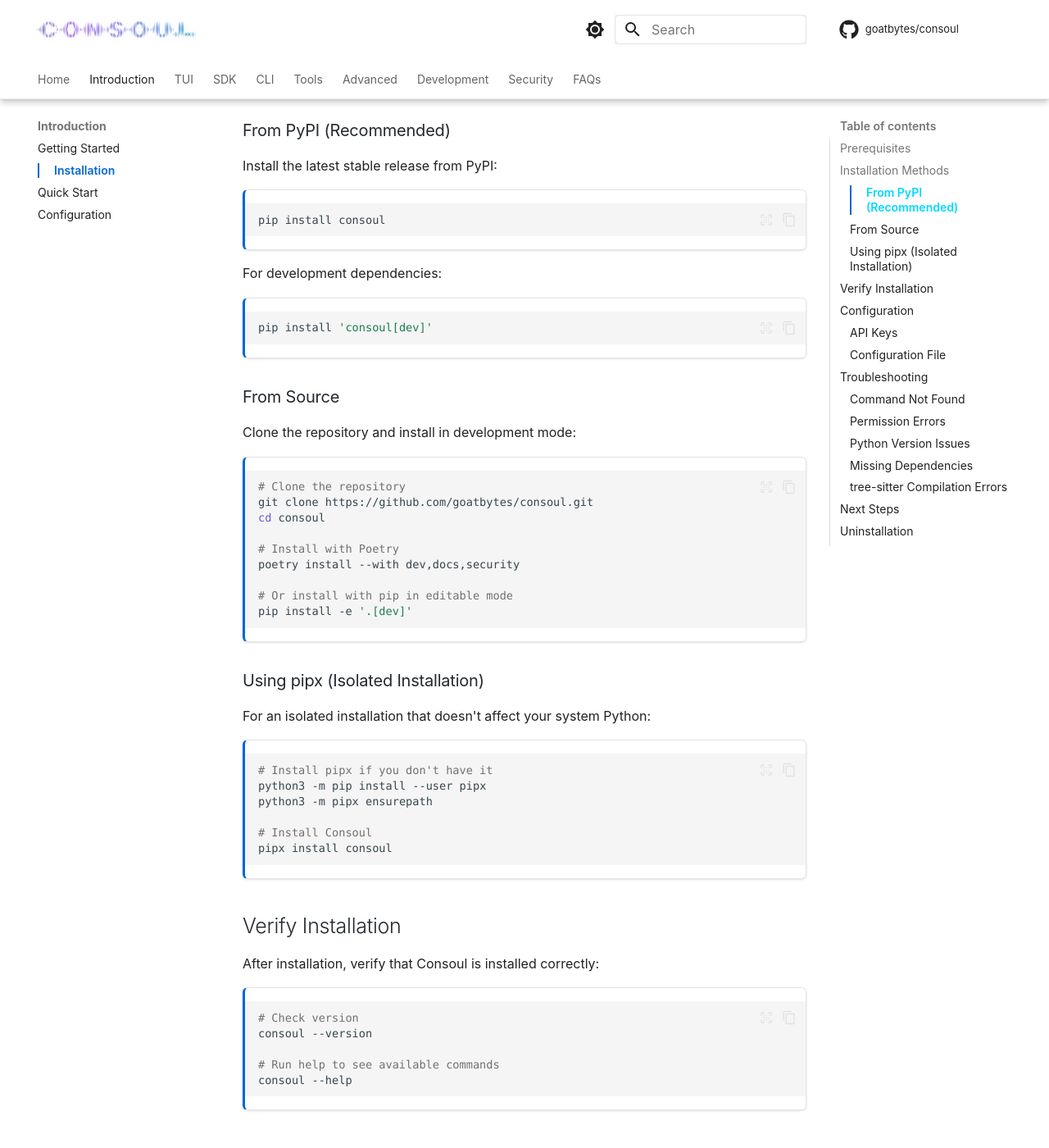
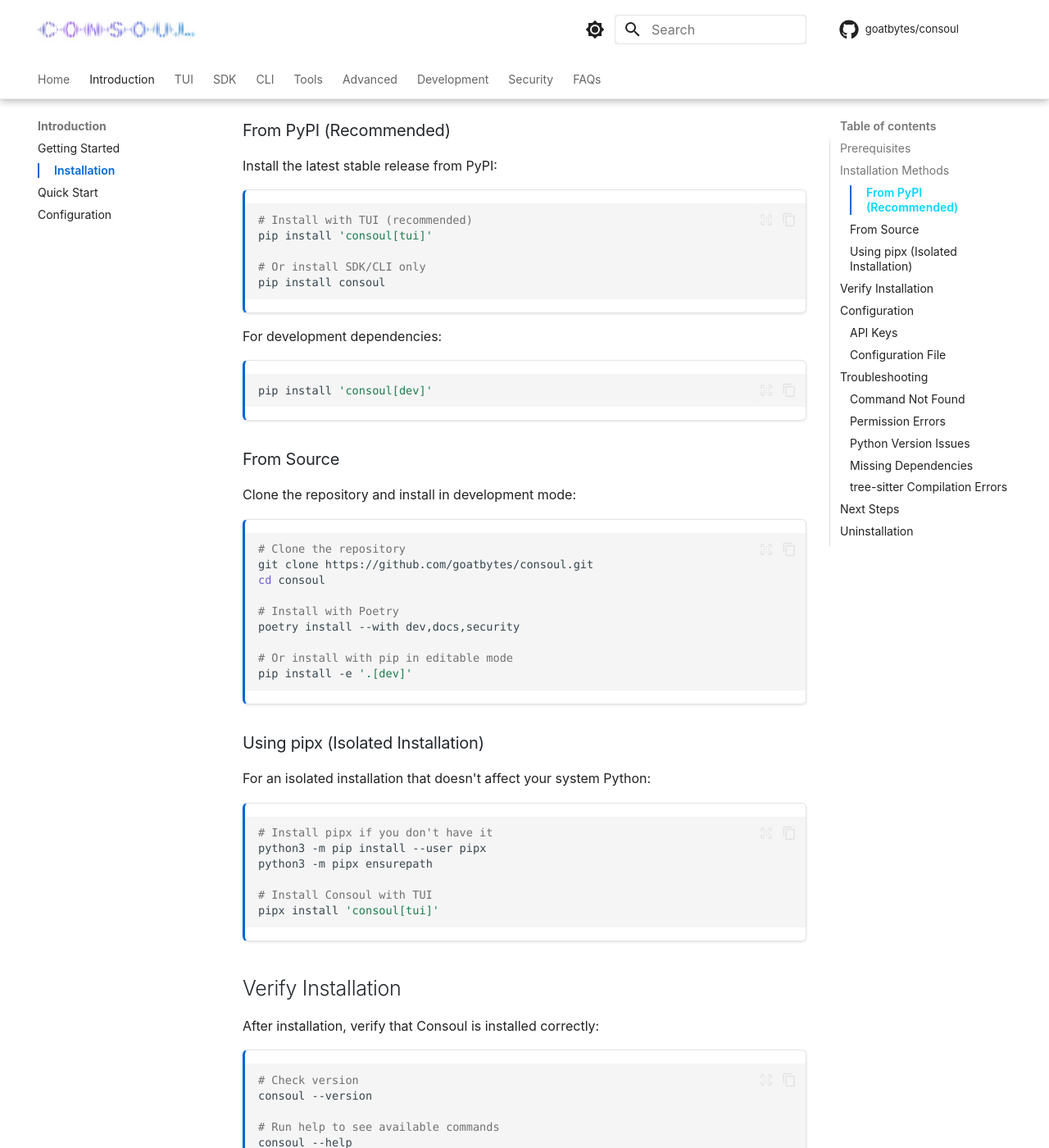
Before and after one commit to goatbytes/consoul, an MkDocs documentation site: the page built from docs/installation.md, in a window 1280 px wide and 1400 px high, scrolled down 510 px. Shown: the whole window at 82% size. Built offline with MkDocs 1.6.1 and Material for MkDocs 9.7.7, drawn with Linux system fonts in a browser that asks for light colours; comment, search, counter and statistics services are not loaded.

Commit message:
docs: update installation instructions and optimize GIF
- Updated docs/installation.md to show 'consoul[tui]' as recommended
- Removed redundant zsh note from README.md
- Replaced docs GIF (1.2M) with optimized version (373K)
- Updated pipx installation example

The GIF is now 69% smaller while showing the same content.

````diff
--- a/docs/installation.md
+++ b/docs/installation.md
@@ -18,6 +18,10 @@
 Install the latest stable release from PyPI:
 
 ```bash
+# Install with TUI (recommended)
+pip install 'consoul[tui]'
+
+# Or install SDK/CLI only
 pip install consoul
 ```
 
@@ -52,8 +56,8 @@
 python3 -m pip install --user pipx
 python3 -m pipx ensurepath
 
-# Install Consoul
-pipx install consoul
+# Install Consoul with TUI
+pipx install 'consoul[tui]'
 ```
 
 ## Verify Installation
````
Also changed, not shown: README.md (+0 -2 lines).
